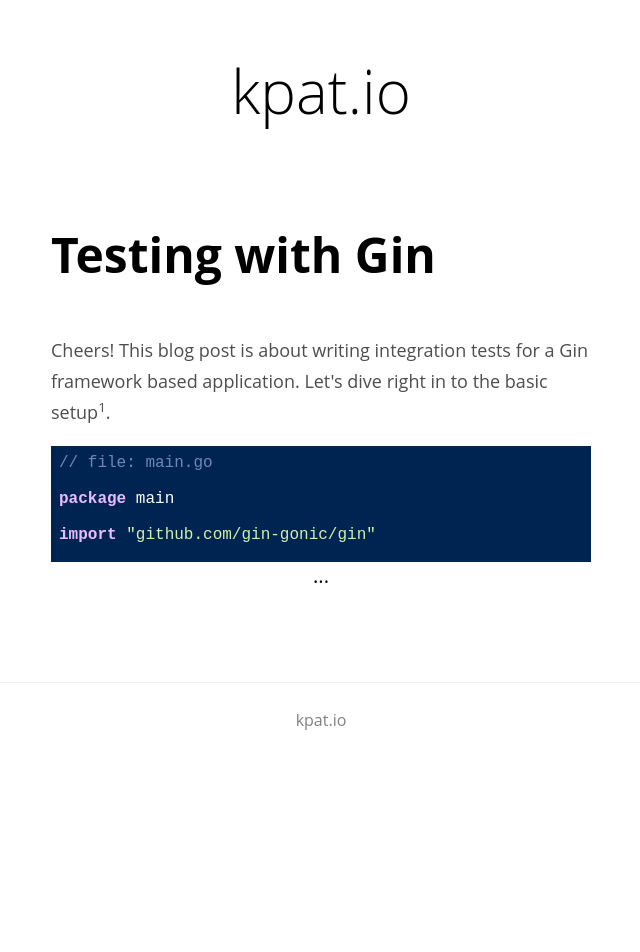
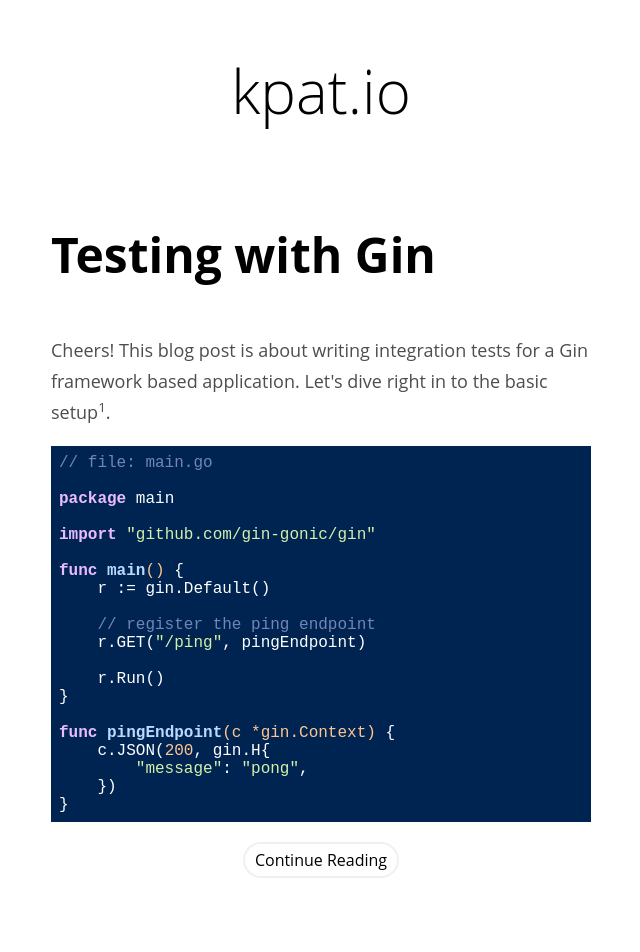
Before and after one commit to henrythethird/-, a Vue app: page / in a window 1280 px wide. Shown: the top 952 px of the page, without its empty margins (319-959 px from the left). Before the commit the page ends 800 px from the top, so only its background shows below. Built offline with nearby package versions, Linux system fonts and the light colour scheme.

Commit message:
Updated preview with button

```diff
--- a/package.json
+++ b/package.json
@@ -4,7 +4,7 @@
   "private": true,
   "scripts": {
     "serve": "vue-cli-service serve",
-    "build": "vue-cli-service build --dest docs",
+    "build": "vue-cli-service build --dest docs && git checkout docs/CNAME",
     "lint": "vue-cli-service lint"
   },
   "dependencies": {
--- a/src/components/Preview.vue
+++ b/src/components/Preview.vue
@@ -1,6 +1,9 @@
 <template>
     <router-link class="preview" :to="{ name: 'detail', params: { title } }">
-        <Post :title="title" />
+        <Post :title="title" class="post" />
+        <div class="after">
+            <button class="button">Continue Reading</button>
+        </div>
     </router-link>
 </template>
 <script>
@@ -14,28 +17,40 @@ export default {
 </script>
 <style scoped lang="scss">
     .preview {
-        position: relative;
         display: block;
-        max-height: 400px;
-        overflow: hidden;
         border-bottom: 1px solid #f0f0f0;
         padding-bottom: 30px;
         margin-bottom: 30px;
 
-        &::after {
-            content: '...';
-            text-align: center;
-            font-size: 20px;
-            position: absolute;
-            bottom: 0;
-            height: 60px;
-            left: 0;
-            right: 0;
-            background-color: white;
-        }
-
         &:last-child {
             border: 0;
         }
+
+        .post {
+            max-height: 600px;
+            overflow: hidden;
+        }
     }
+
+    .after {
+        padding: 20px;
+        text-align: center;
+    }
+
+    .button {
+        border: 2px solid #f0f0f0;
+        border-radius: 18px;
+        padding: 5px 10px;
+        cursor: pointer;
+        transition: color 100ms ease-in-out,
+                    background-color 100ms ease-in-out,
+                    border-color 100ms ease-in-out;
+
+        &:hover {
+            background-color: #008AFF;
+            color: white;
+            border-color: transparent;
+        }
+    }
+
 </style>
```
Also changed, not shown: 7 other files (tests, documents, lock files or other folders).
